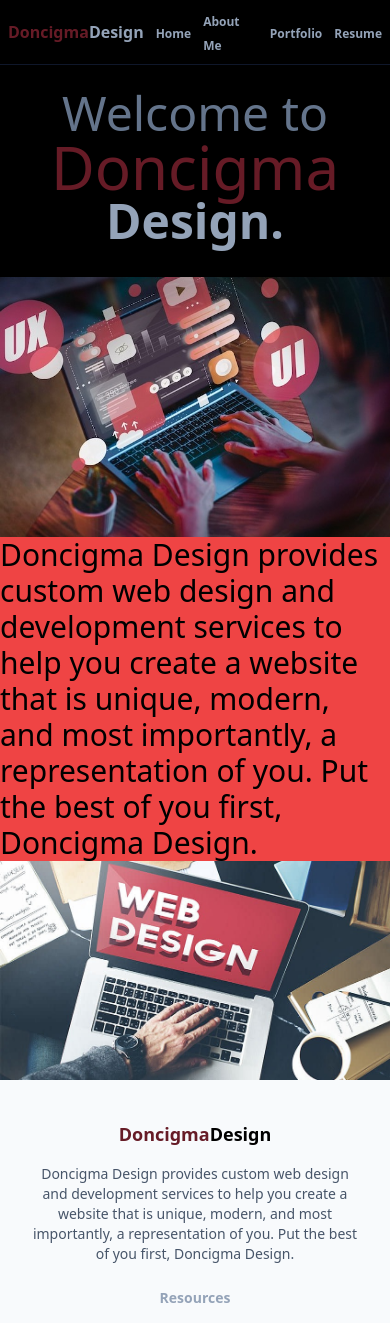
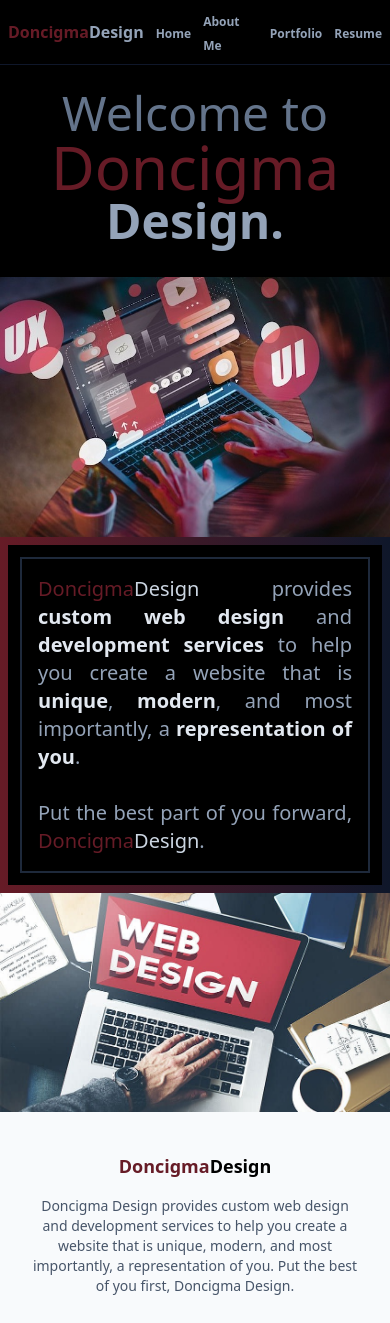
Before and after one commit to doncigma/doncigma-design, a Nuxt app: page / in a window 390 px wide. Shown: the top 1323 px of the page. Built offline with nearby package versions, Linux system fonts and the light colour scheme.

Commit message:
home page mobile design

```diff
--- a/pages/index.vue
+++ b/pages/index.vue
@@ -5,17 +5,32 @@
         <p class="flex justify-center text-center text-5xl text-slate-400 font-semibold">Design.</p>
     </div>
 
-    <!-- Middle element -->
-    <div class="flex flex-col md:flex-row md:items-center ">
+    <!-- Company description -->
+    <div class="flex flex-col md:flex-row md:items-center bg-gradient-to-l from-slate-900 to-mexicanred-500">
         <div class="bg-blue-500">
             <NuxtImg class="object-fill" src="/stock-red.jpg"/>
         </div>
+        <!-- bg-gradient-to-t from-mexicanred-500 to-slate-900 -->
+        <div class="m-2 bg-black text-left p-3">
+            <p class="bg-black text-xl text-slate-400 text-justify
+                p-4 border-2 border-slate-800"
+            >
+                <span class="text-mexicanred-500">Doncigma</span>
+                <span class="text-slate-300">Design</span>
+                provides
+                <span class="text-slate-200 font-semibold">custom web design </span>
+                and
+                <span class="text-slate-200 font-semibold">development services</span>
+                to help you create a website that is
+                <span class="text-slate-200 font-semibold">unique</span>,
+                <span class="text-slate-200 font-semibold">modern</span>,
+                and most importantly, a
+                <span class="text-slate-200 font-semibold">representation of you</span>.
 
-        <div class="bg-blue-500 md:mx-44">
-            <p class="bg-red-500 my-auto md:mx-44 text-3xl">
-                Doncigma Design provides custom web design and development services
-                to help you create a website that is unique, modern, and
-                most importantly, a representation of you. Put the best of you first, Doncigma Design.
+                <br><br>
+                Put the best part of you forward,
+                <span class="text-mexicanred-500">Doncigma</span>
+                <span class="text-slate-300">Design</span>.
             </p>
         </div>
 
```
